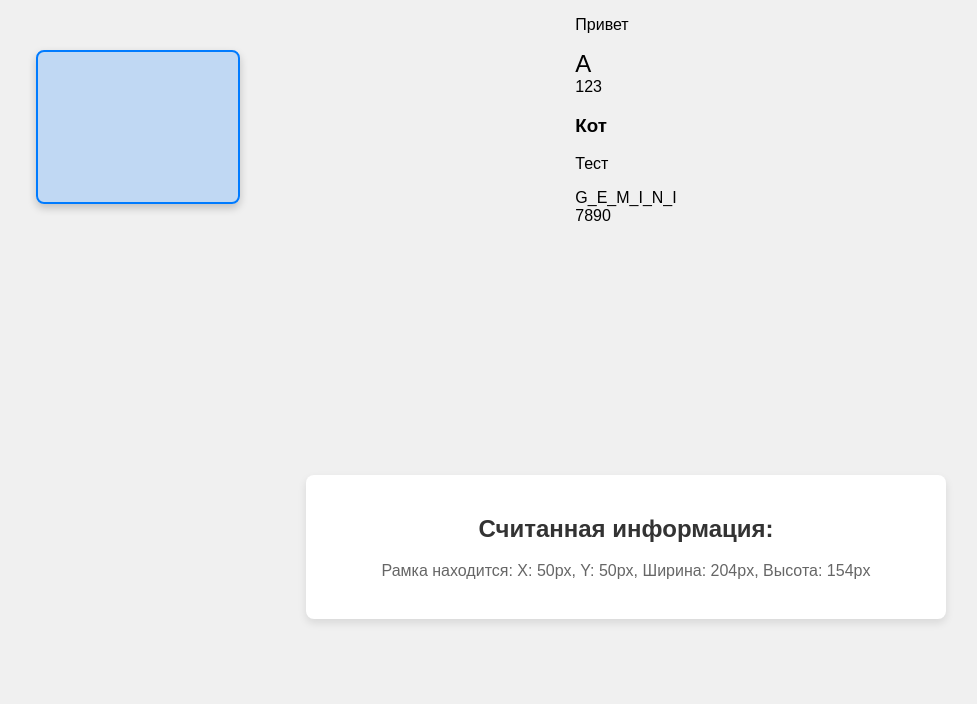
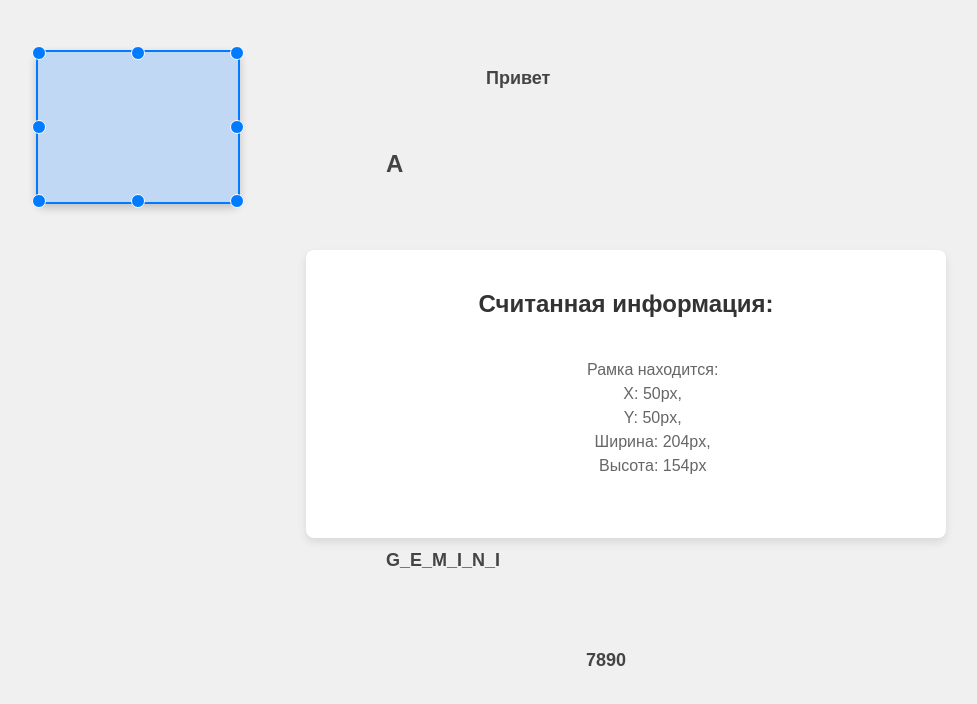
Before and after one commit to IgorEfimof/OSR, a plain HTML site: page index.html in a window 1280 px wide. Shown: the whole page, without its empty margins (14-991 px from the left). Drawn offline with Linux system fonts and the light colour scheme.

Commit message:
Update style.css

```diff
--- a/style.css
+++ b/style.css
@@ -7,7 +7,7 @@ body {
     min-height: 100vh;
     margin: 0;
     background-color: #f0f0f0;
-    overflow: hidden; /* Чтобы рамка не создавала скролл, если выйдет за пределы видимости */
+    overflow: hidden;
     user-select: none; /* Предотвращает выделение текста при перетаскивании */
     -webkit-user-select: none; /* Для iOS */
     -moz-user-select: none;
@@ -15,37 +15,60 @@ body {
 }
 
 .osr-frame {
-    position: absolute; /* Важно для перемещения */
+    position: absolute;
     width: 200px;
     height: 150px;
     border: 2px solid #007bff;
     background-color: rgba(0, 123, 255, 0.2);
-    cursor: grab; /* Изменяем курсор при наведении */
     box-shadow: 0 4px 8px rgba(0, 0, 0, 0.2);
     border-radius: 8px;
-    top: 50px; /* Начальное положение */
-    left: 50px; /* Начальное положение */
-    display: flex;
-    justify-content: center;
-    align-items: center;
+    top: 50px;
+    left: 50px;
+    cursor: grab; /* Изменяем курсор для перетаскивания */
 }
 
 .osr-frame:active {
-    cursor: grabbing; /* Курсор при перетаскивании */
+    cursor: grabbing;
 }
 
-.osr-handle {
-    width: 100%; /* Весь блок можно перетаскивать */
+/* Стили для ручек изменения размера */
+.resizer {
+    position: absolute;
+    width: 12px; /* Размер ручки */
+    height: 12px;
+    background-color: #007bff;
+    border: 1px solid #fff;
+    border-radius: 50%;
+    z-index: 10; /* Чтобы ручки были поверх рамки */
+}
+
+/* Позиционирование угловых ручек */
+.resizer.top-left { top: -6px; left: -6px; cursor: nwse-resize; }
+.resizer.top-right { top: -6px; right: -6px; cursor: nesw-resize; }
+.resizer.bottom-left { bottom: -6px; left: -6px; cursor: nesw-resize; }
+.resizer.bottom-right { bottom: -6px; right: -6px; cursor: nwse-resize; }
+
+/* Позиционирование центральных ручек */
+.resizer.top-middle { top: -6px; left: 50%; transform: translateX(-50%); cursor: ns-resize; }
+.resizer.bottom-middle { bottom: -6px; left: 50%; transform: translateX(-50%); cursor: ns-resize; }
+.resizer.left-middle { left: -6px; top: 50%; transform: translateY(-50%); cursor: ew-resize; }
+.resizer.right-middle { right: -6px; top: 50%; transform: translateY(-50%); cursor: ew-resize; }
+
+
+/* Область с текстом для сканирования */
+.content-area {
+    position: absolute; /* Позволяет элементам внутри него быть позиционированными */
+    width: 100%;
     height: 100%;
-    /* Если вы хотите отдельную ручку, можно сделать так: */
-    /* position: absolute;
-    bottom: -15px;
-    right: -15px;
-    width: 30px;
-    height: 30px;
-    background-color: #007bff;
-    border-radius: 50%;
-    cursor: grab; */
+    pointer-events: none; /* Важно: позволяет кликать сквозь этот слой на рамку */
+}
+
+.scannable-text {
+    position: absolute; /* Делаем текст позиционированным, чтобы задавать ему top/left */
+    color: #444;
+    font-size: 18px;
+    font-weight: bold;
+    pointer-events: auto; /* Снова делаем текст доступным для событий, если нужно, но в данном случае не обязательно */
 }
 
 
@@ -58,6 +81,8 @@ body {
     border-radius: 8px;
     box-shadow: 0 4px 8px rgba(0, 0, 0, 0.1);
     text-align: center;
+    position: relative; /* Чтобы был выше текста */
+    z-index: 5;
 }
 
 .info-block h2 {
@@ -68,4 +93,5 @@ body {
 .info-block p {
     color: #666;
     line-height: 1.5;
+    white-space: pre-wrap; /* Сохраняет переносы строк */
 }
```
